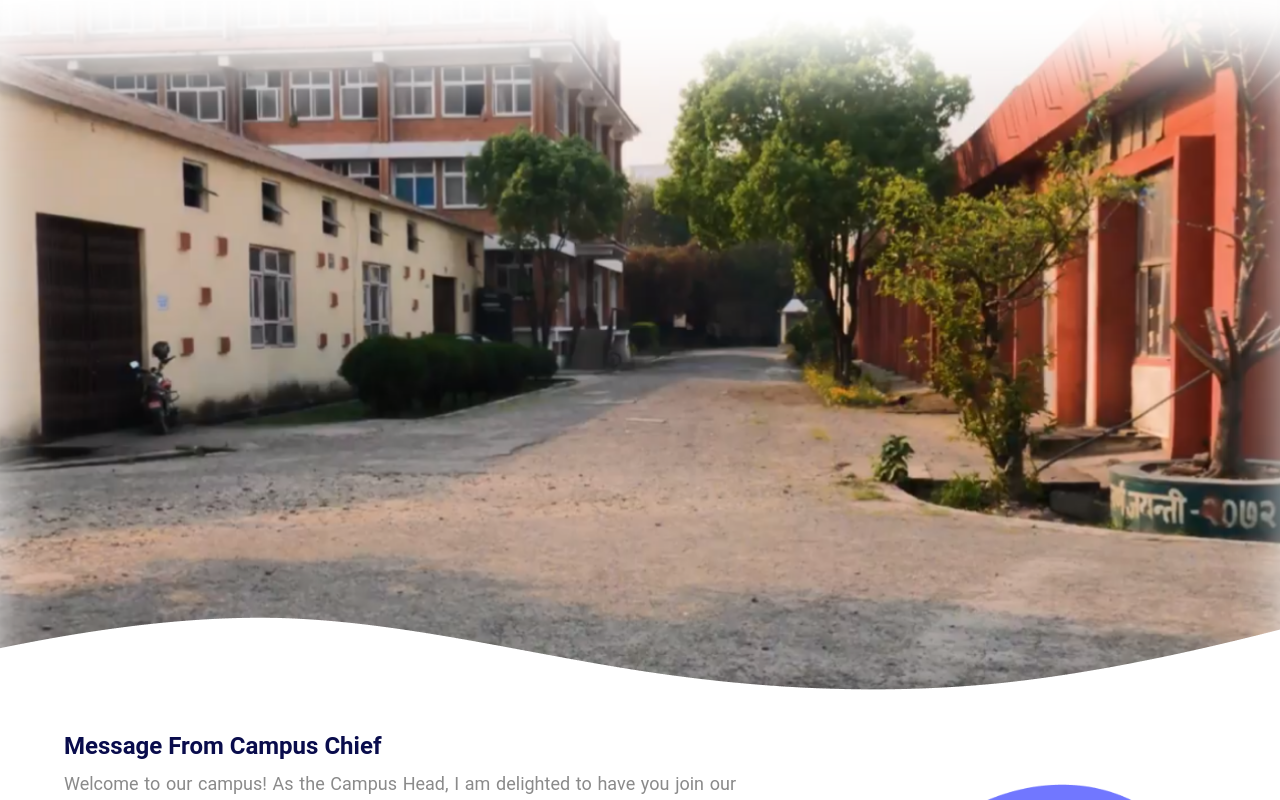
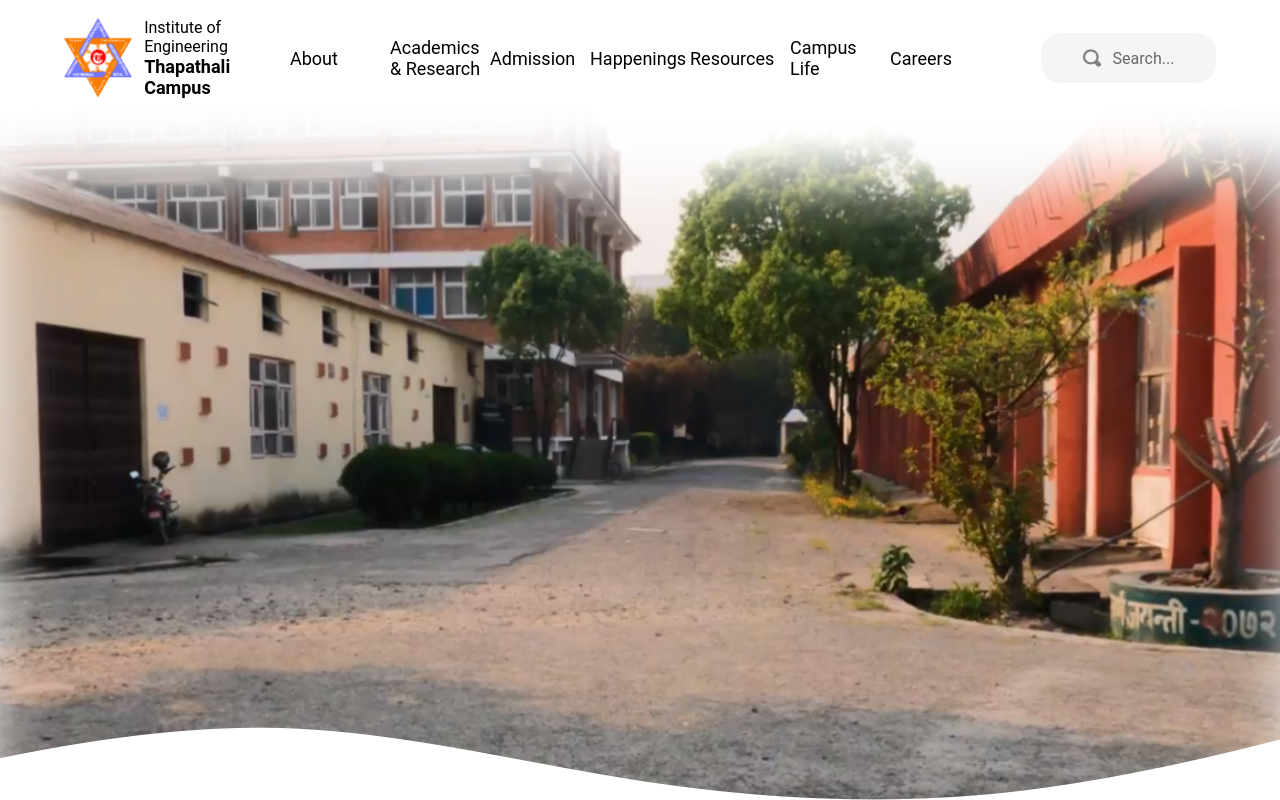
Before and after one commit to ompiepy/EMIS, a Next.js app: page / in a window 1280 px wide. Shown: the top 800 px of the page. Built offline with nearby package versions, Linux system fonts and the light colour scheme.

Commit message:
changed something

```diff
--- a/app/layout.js
+++ b/app/layout.js
@@ -14,7 +14,7 @@ export default function RootLayout({ children }) {
         <meta name="description" content={metadata.description} />
       </head>
       <body>
-        {/* <NavbarComponent /> */}
+        <NavbarComponent />
         <main>{children}</main>
         <FooterComponent />
       </body>
--- a/components/FooterComponent.jsx
+++ b/components/FooterComponent.jsx
@@ -20,6 +20,10 @@ const Footer = styled.footer`
     display:flex;
     flex-direction:column;
     justify-content:space-between;
+
+    @media(max-width: 950px){
+        min-height:450px;
+    }
 `
 const Container = styled.div`
     width:100%;
@@ -28,13 +32,28 @@ const Container = styled.div`
     justify-content:space-between;
     align-items:flex-start;
     padding: 0 32px;
+    z-index:2;
+
+    @media(max-width: 950px){
+        /* flex-direction:column;
+        justify-content: center;
+        align-items:center;
+        gap:32px; */
+        flex-wrap:wrap;
+        gap:32px;
+
+    }
 `
 const LogoContainer = styled.div`
     width:30%;
     height:100%;
     display:flex;
     gap:12px;
-    z-index:2;
+
+
+    @media(max-width: 950px){
+        width:90%;
+    }
 `
 
 const Logo = styled.div`
@@ -76,7 +95,9 @@ const QuickLinks = styled.div`
     display:flex;
     flex-direction: column;
     gap:8px;
-    z-index:2;
+    @media(max-width: 950px){
+        min-width:35%;
+    }
 `
 
 const Heading = styled.div`
@@ -84,6 +105,9 @@ const Heading = styled.div`
     font-weight:500;
     color:#ffffff;
     padding-bottom:0.75rem;
+    @media(max-width: 950px){
+        font-size:18px;
+    }
 `
 const Links = styled(Link)`
     text-decoration:none;
@@ -91,6 +115,9 @@ const Links = styled(Link)`
     color:#949494;
     line-height: 1.3rem;
     width:50px;
+    @media(max-width: 950px){
+        font-size:16px;
+    }
 `
 
 const Contact = styled.div`
@@ -99,18 +126,25 @@ const Contact = styled.div`
     display:flex;
     flex-direction: column;
     gap:8px;
-    z-index:2;
+    @media(max-width: 950px){
+        width:55%;
+    }
+
 `
 const ContactItem = styled.div`
     display:flex;
     gap:24px;
     width:100%;
     padding-bottom:5px;
+
 `
 const ContactText = styled.div`
     font-size:18px;
     color:#949494;
     line-height: 1.3rem;
+    @media(max-width: 950px){
+        font-size:16px;
+    }
 `
 const BottomSection= styled.div`
     display:flex;
@@ -119,6 +153,9 @@ const BottomSection= styled.div`
     align-items:center;
     height:1.5rem;
     z-index:2;
+    @media(max-width: 950px){
+        padding: 0 16px 32px 16px;
+    }
 
 `
 const SocialMedia = styled.div`
@@ -128,6 +165,9 @@ const SocialMedia = styled.div`
 const Copyright = styled.div`
     font-size:18px;
     color:#FFFBFB;
+    @media(max-width: 950px){
+        font-size:12px;
+    }
 `
 const RandComponent = styled.div`
     font-size: 18px;
--- a/components/NavbarComponent.jsx
+++ b/components/NavbarComponent.jsx
@@ -50,13 +50,16 @@ const NavLinks = styled.div`
     flex: 3;
     align-items: center;
     justify-content: flex-end;
-    gap:36px;
+    /* gap:36px; */
 `
 const NavlinkItem = styled(Link)`
+    flex:1;
     cursor: pointer;
     font-size: 18px;
     text-decoration: none;
     color: #000000;
+    min-width:100px;
+    background-color: #ffffff;
     &:hover {
         color: #979797;
     }
@@ -85,6 +88,84 @@ const Searchbutton = styled.div`
 
 
 const NavbarComponent = () => {
+    const MenuItems = [
+        {
+            title: "About",
+            url: "/about",
+            subMenu: [
+                {
+                    title: "Mission, Vision and Values",
+                    url: "/about/mvv"
+                },
+                {
+                    title: "Organization Chart",
+                    url: "/about/organization"
+                },
+                {
+                    title: "Key Campus Officials",
+                    url: "/about/keyofficials"
+                },
+                {
+                    title: "Campus Units and Sections",
+                    url: "/about/units",
+                    subMenu: [
+                        {
+                            title: "Examination Section",
+                            url: "/about/units/examination"
+                        },
+                        {
+                            title: "Administrative Section",
+                            url: "/about/units/administrative"
+                        },
+                        {
+                            title: "Education Management Information System Unit",
+                            url: "/about/units/emis"
+                        },
+                        {
+                            title: "Consultancy Services Unit",
+                            url: "/about/units/consultancy"
+                        },
+                        {
+                            title: "Research and Development Unit",
+                            url: "/about/units/research"
+                        }
+                    ]
+                },
+                {
+                    title: "Campus Map",
+                    url: "/about/map"
+                },
+                {
+                    title: "Campus Rules and Guidelines",
+                    url: "/about/rules"
+                }
+            ]
+        },
+        {
+            title: "Academics & Research",
+            url: "/academics",
+        },
+        {
+            title: "Admission",
+            url: "/admission",
+        },
+        {
+            title: "Happenings",
+            url: "/happenings",
+        },
+        {
+            title: "Resources",
+            url: "/resources",
+        },
+        {
+            title: "Campus Life",
+            url: "/campuslife",
+        },
+        {
+            title: "Careers",
+            url: "/careers",
+        }
+    ]
     return (
         <Navbar>
             <LogoContainer>
@@ -96,12 +177,15 @@ const NavbarComponent = () => {
             </LogoContainer>
 
             <NavLinks>
+                <NavlinkItem href="/about">About
+
+                </NavlinkItem>
+                <NavlinkItem href="/academics">Academics & Research</NavlinkItem>
                 <NavlinkItem href="/admission">Admission</NavlinkItem>
-                <NavlinkItem href="/notice">Notice</NavlinkItem>
+                <NavlinkItem href="/happenings">Happenings</NavlinkItem>
                 <NavlinkItem href="/resources">Resources</NavlinkItem>
-                <NavlinkItem href="/societies">Societies</NavlinkItem>
-                <NavlinkItem href="/units">Units</NavlinkItem>
-                <NavlinkItem href="/about">About</NavlinkItem>
+                <NavlinkItem href="/campuslife">Campus Life</NavlinkItem>
+                <NavlinkItem href="/careers">Careers</NavlinkItem>
             </NavLinks>
             <SearchbuttonContainer>
                 <Searchbutton>
```
